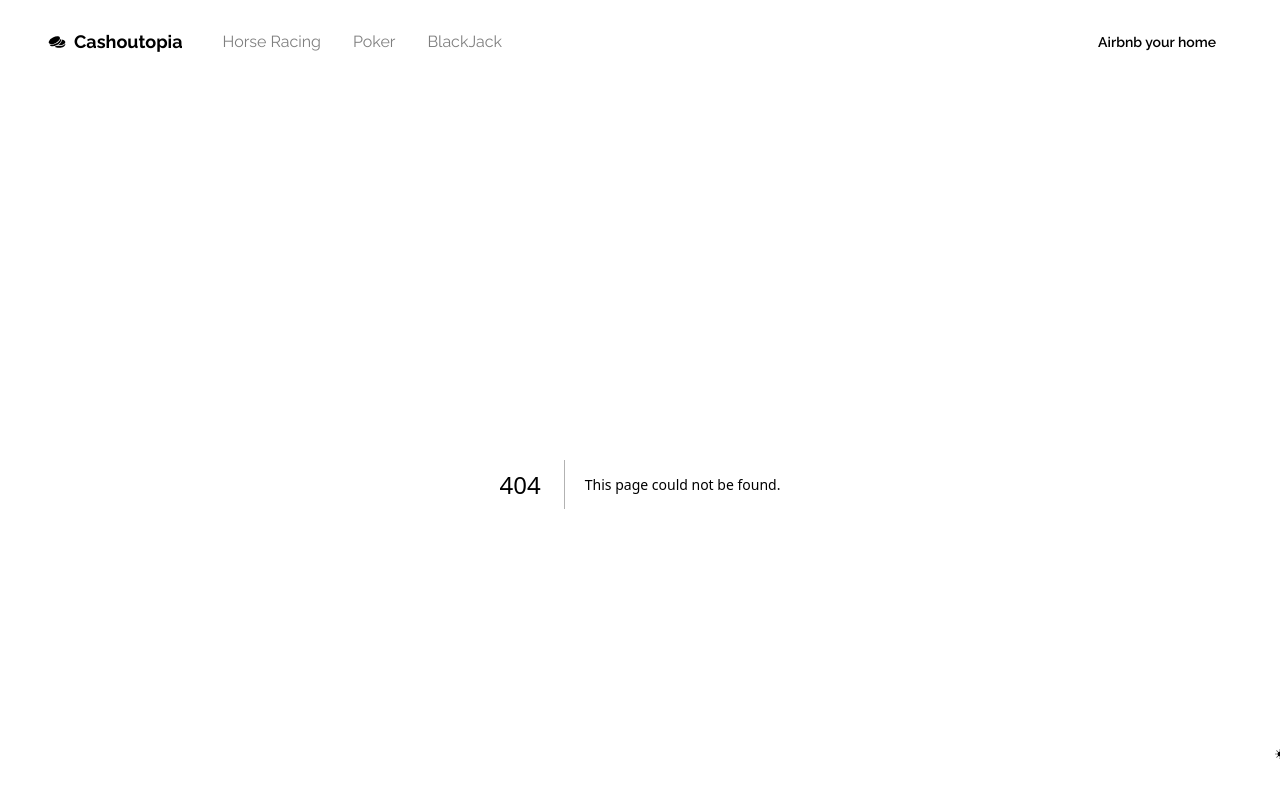
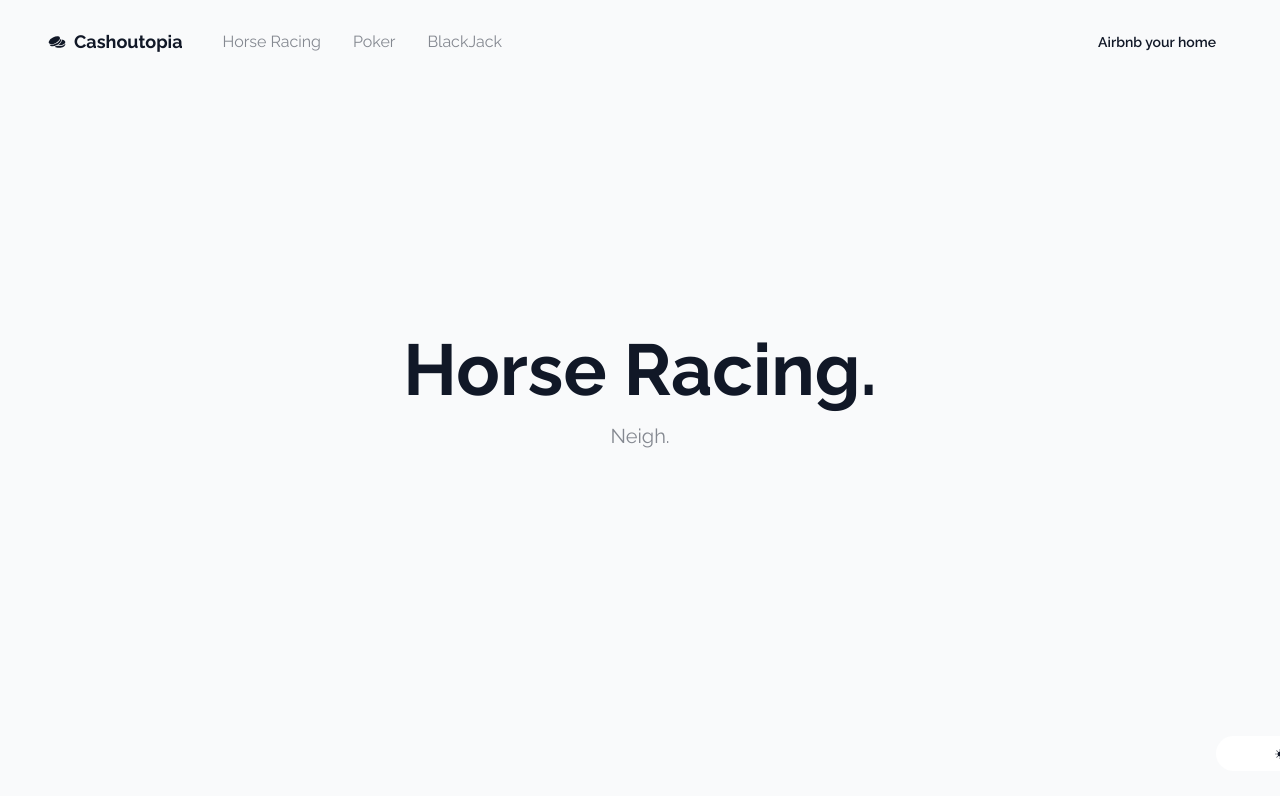
Before and after one commit to sunroofgod/cashoutopia, a Next.js app: page /horseracing in a window 1280 px wide. Before the commit this address had no page. Shown: the top 796 px of the page. Built offline with nearby package versions, Linux system fonts and the light colour scheme.

Commit message:
feat: added navigation for home and horseracing

```diff
--- /dev/null
+++ b/src/app/(games)/horseracing/page.tsx
@@ -0,0 +1,9 @@
+import { Card } from "@/components/ui/Card"
+
+export default function HorseRacing() {
+  return (
+    <Card title="Horse Racing."
+      subtitle="Neigh."
+    />
+  )
+}
--- a/src/components/navbar/Logo.tsx
+++ b/src/components/navbar/Logo.tsx
@@ -1,6 +1,5 @@
 'use client';
 
-import Image from "next/image";
 import { useRouter } from "next/navigation";
 import { GiTwoCoins } from "react-icons/gi";
 
@@ -8,15 +7,7 @@ const Logo = () => {
     const router = useRouter();
 
     return (
-        <div className="flex flex-auto gap-1 pr-2">
-        {/* <Image
-            onClick={() => router.push('/')}
-            alt="Logo"
-            className="hidden md:block cursor-pointer"
-            height="5"
-            width="30"
-            src="/images/logo2.png"
-        /> */}
+        <div onClick={() => router.push('/')} className="flex flex-auto gap-1 pr-2 cursor-pointer">
         <div className="
             flex
             flex-row
--- a/src/components/navbar/NavButton.tsx
+++ b/src/components/navbar/NavButton.tsx
@@ -2,13 +2,17 @@
 
 interface NavButtonProps {
     label: string;
+    onClick?: (e: React.MouseEvent<HTMLButtonElement>) => void;
 }
 
 export function NavButton({
     label,
+    onClick,
 }: NavButtonProps) {
     return (
-        <button className="
+        <button
+        onClick={onClick}
+        className="
             flex
             flex-row
             items-center
--- a/src/components/navbar/Navbar.tsx
+++ b/src/components/navbar/Navbar.tsx
@@ -1,40 +1,34 @@
-import { Container } from "../Container";
+'use client';
+
 import Logo from "./Logo";
-import Search from "./Search";
 import UserMenu from "./UserMenu";
 import { NavButton } from "./NavButton";
+import { useRouter } from "next/navigation";
 
 const Navbar = () => {
+  const router = useRouter();
+
   return (
     <div className="w-full z-10">
-      <div
-        className="
-                    py-5
-                    px-12
-                "
-      >
-        <div
-          className="
+      <div className="py-5 px-12">
+        <div className="
           flex
           flex-row
           items-centered
           justify-between
           gap-3
            md:gap-0
-                "
-        >
-          <div
-            className="
+        ">
+          <div className="
             flex
             flex-row
             items-centered
             justify-around
             gap-3
             md:gap-8
-
           ">
             <Logo />
-            <NavButton label="Horse Racing" />
+            <NavButton label="Horse Racing" onClick={() => router.push('/horseracing')} />
             <NavButton label="Poker" />
             <NavButton label="BlackJack" />
           </div>
```
Lines whose indentation alone changed are shown as unchanged.
